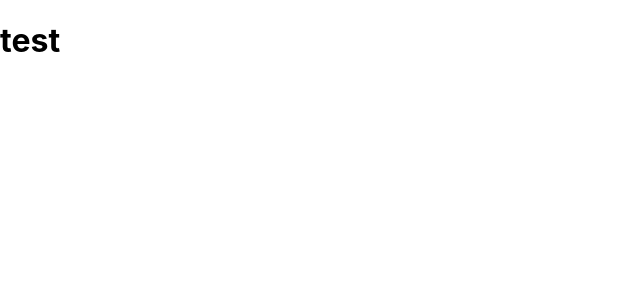
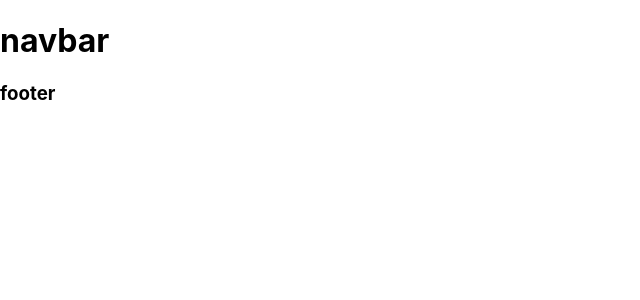
Before and after one commit to ahm1377/blog, a React (Create React App) app: page / in a window 1280 px wide. Shown: the top 300 px of the page, without its empty margins (0-640 px from the left). Built offline with nearby package versions, Linux system fonts and the light colour scheme.

Commit message:
add Footer and edit Navbar

```diff
--- a/src/App.js
+++ b/src/App.js
@@ -2,6 +2,7 @@ function App() {
   return (
     <div className="App">
       <Navbar/>
+      <Footer/>
     </div>
   );
 }
@@ -9,9 +10,16 @@ function App() {
 function Navbar(){
   return(
     <div>
-      <h1>test</h1>
+      <h1>navbar</h1>
     </div>
   )
 }
 
+function Footer(){
+  return(
+    <div>
+      <h3>footer</h3>
+    </div>
+  )
+}
 export default App;
```
